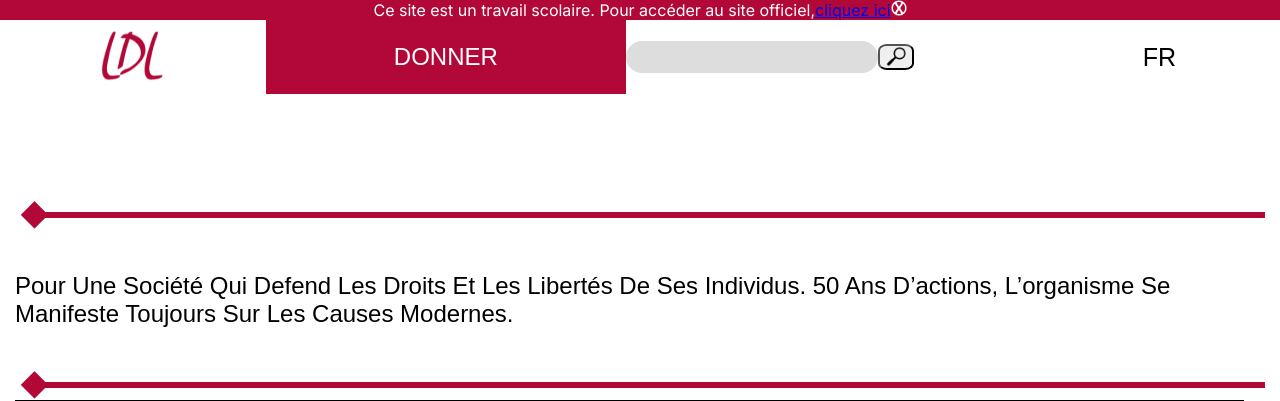
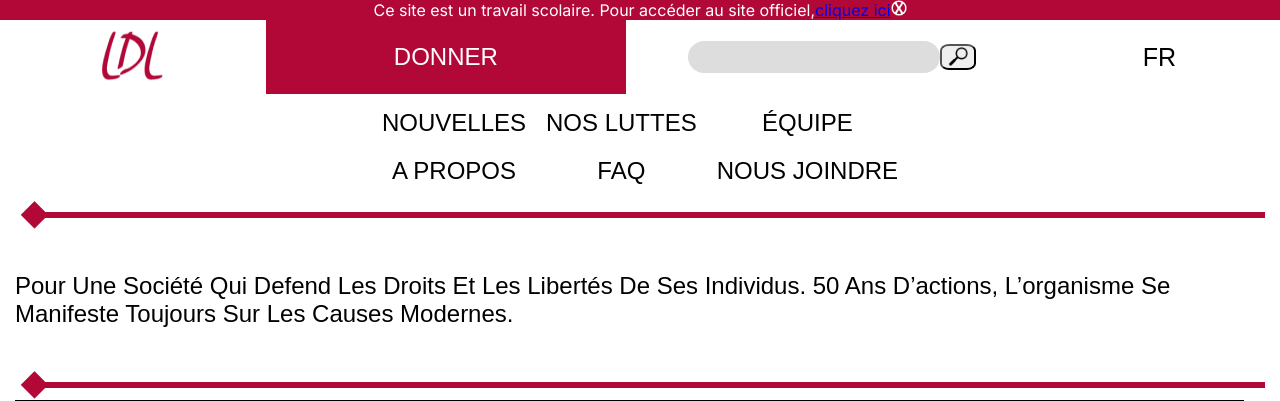
Before and after one commit to samesthumain/droits-et-libertes--la-cuisine, a PHP site: page / in a window 1280 px wide. Shown: the top 401 px of the page. Run offline with PHP 8.4, Linux system fonts and the light colour scheme; some web fonts are replaced.

Commit message:
déplacement searchbar

```diff
--- a/style.css
+++ b/style.css
@@ -150,7 +150,7 @@
 .container-searchbar {
   display: flex;
   align-items: center;
-  /*justify-content: center;*/
+  justify-content: center;
 }
 
 .search {
@@ -217,7 +217,8 @@
   justify-content: center;
   align-items: center;
   border-radius: 25%;
-  /*background: none;*/
+  /*border: 5px solid variables.$primary;
+  background: none;*/
 }
 .loupe__image {
   width: 20px;
@@ -277,6 +278,11 @@
     flex-wrap: wrap;
     justify-content: space-around;
     margin: 5px;
+  }
+  .full-header .main-navbar .menu-title {
+    margin: 10px;
+    color: #000000;
+    text-decoration: none;
   }
   .hotdog {
     display: none;
```
Also changed, not shown: partials-scss/_header.scss (+9 -2 lines), 1 other file.
